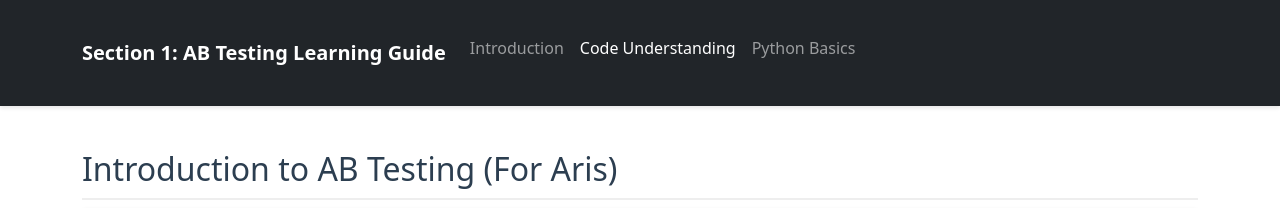
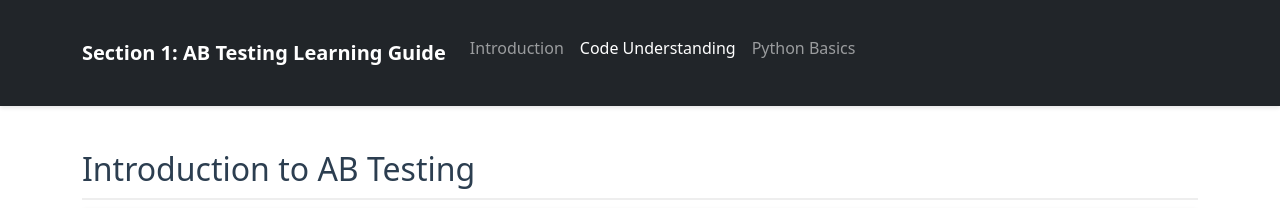
Before and after one commit to SquareRoot49/ab-testing-guide, a plain HTML site: page index.html in a window 1280 px wide. Shown: the top 208 px of the page. Drawn offline with nearby package versions, Linux system fonts and the light colour scheme.

Commit message:
Update index.html

```diff
--- a/index.html
+++ b/index.html
@@ -33,7 +33,7 @@
 
     <div class="container mt-4">
         <section id="introduction" class="mb-5">
-            <h2>Introduction to AB Testing (For Aris)</h2>
+            <h2>Introduction to AB Testing</h2>
             <div class="card">
                 <div class="card-body">
                     <h3>What is AB Testing?</h3>
```
